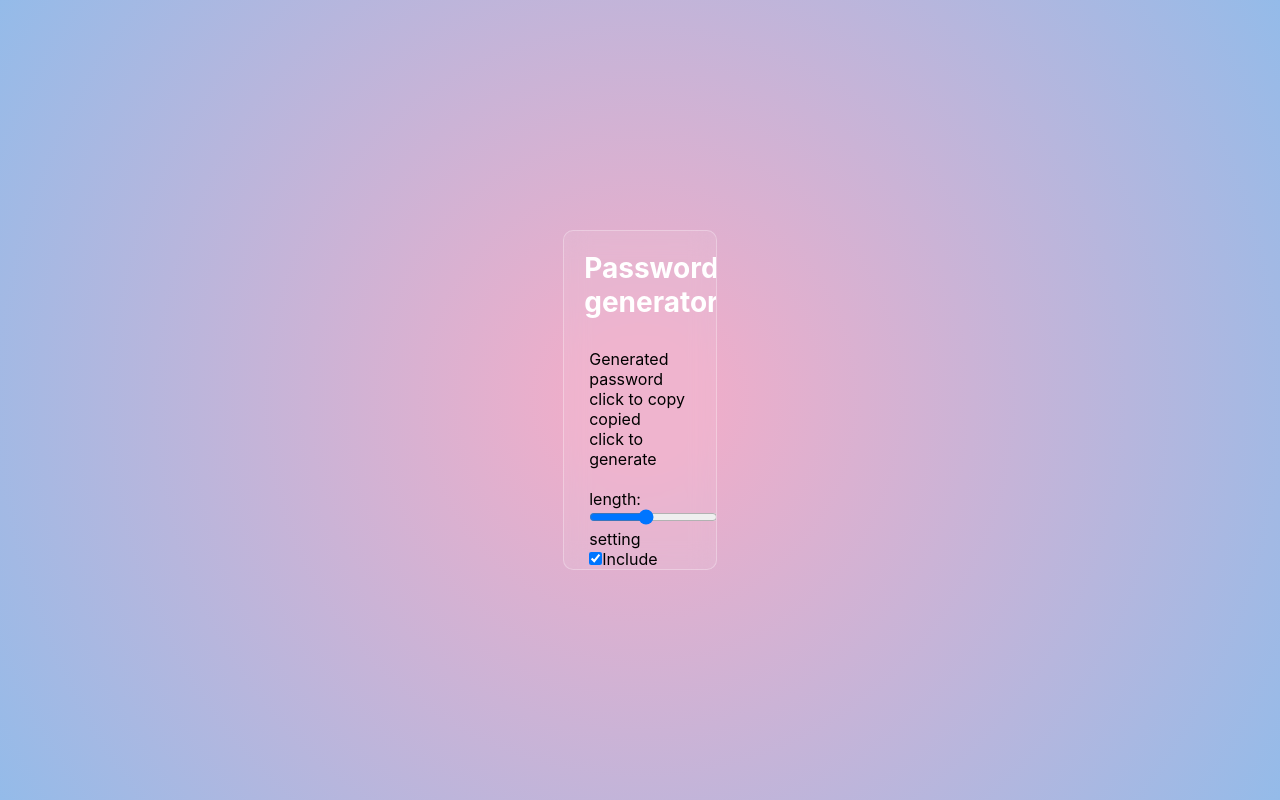
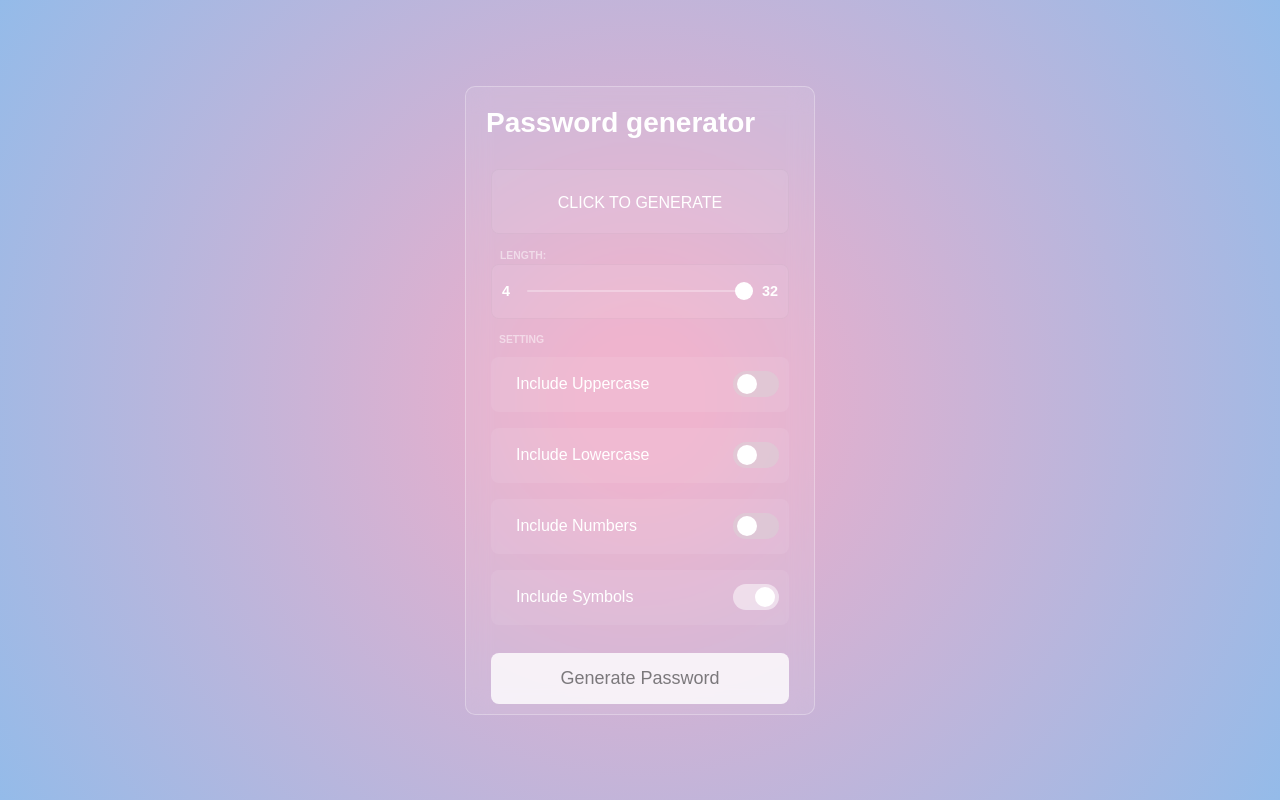
Before and after one commit to NikitOS-ssd/Pass-generator-app, a React (Create React App) app: page / in a window 1280 px wide. Built offline with nearby package versions, Linux system fonts and the light colour scheme.

Commit message:
Implements full css style

```diff
--- a/src/App.css
+++ b/src/App.css
@@ -11,16 +11,15 @@ body {
   align-items: center;
   background: rgb(238,174,202);
   background: radial-gradient(circle, rgba(238,174,202,1) 9%, rgba(148,187,233,1) 100%);
+  font-family: Arial;
 }
 button {
   border: 0;
   outline: 0;
 }
 .container {
-  width: 12vw;
-  height: 12vh;
+  width: 350px;
   min-height: 340px;
-  max-height: 500px;
   padding: 10px 25px;
   overflow: auto;
   border: 1px solid rgba(255, 255, 255, 0.3);
@@ -35,3 +34,210 @@ button {
   margin-bottom: 30px;
   color: #fff;
 }
+.result {
+  position: relative;
+  width: 100%;
+  height: 65px;
+  overflow: hidden;
+  margin-bottom: 30px;
+}
+.result_info {
+  position: absolute;
+  bottom: 4px;
+  color: #fff;
+  font-size: 0.8rem;
+  transition: all 150ms ease-in-out 0s;
+  transform: translateY(200%);
+  opacity: 0;
+}
+.result_info.right {
+   right: 8px;
+}
+.result_info.left {
+  left: 8px;
+}
+.result_viewbox {
+  width: 100%;
+  height: 100%;
+  background-color: rgba(255, 255, 255, 0.08);
+  border: 1px solid rgba(0, 0, 0, 0.03);
+  border-radius: 8px;
+  color: #fff;
+  text-align: center;
+  line-height: 65px;
+  text-transform: uppercase;
+  cursor: default;
+}
+ #copy-btn {
+	position: absolute;
+	top: var(--y);
+	left: var(--x);
+	width: 38px;
+	height: 38px;
+	background: #fff;
+	border-radius: 50%;
+	opacity: 0;
+	transform: translate(-50%, -50%) scale(0);
+	transition: all 350ms cubic-bezier(0.175, 0.885, 0.32, 1.275);
+	cursor: pointer;
+	z-index: 2;
+}
+.result #copy-btn:active{
+	box-shadow: translate(-50%, -50%) scale(1.35);
+}
+.result:hover #copy-btn {
+	opacity: 1;
+	transform: translate(-50%, -50%) scale(1.35);
+}
+.field-title {
+	position: absolute;
+	top: -10px;
+	left: 8px;
+	transform: translatey(-50%);
+	font-weight: 800;
+	color: rgba(255, 255, 255, 0.5);
+	text-transform: uppercase;
+	font-size: 0.65rem;
+	pointer-events:  none;
+	user-select: none;
+}
+.options {
+	width: 100%;
+	height: auto;
+	margin: 50px 0;
+}
+.range_slider {
+  position: relative;
+  width: 100%;
+  height: 55px;
+  display: flex;
+  justify-content: center;
+  align-items: center;
+  background: rgba(255, 255, 255, 0.08);
+  border: 1px solid rgba(0, 0, 0, 0.03);
+  border-radius: 8px;
+  margin-top: 30px 0px;
+}
+.range_slider::before,
+.range_slider::after {
+  position: absolute;
+  color: #fff;
+  font-size: 0.9rem;
+  font-weight: bold;
+}
+.range_slider::before {
+  content: attr(data-min);
+  left: 10px;
+}
+.range_slider::after {
+  content: attr(data-max);
+  right: 10px;
+}
+.range__slider .length__slider::after {
+	content: attr(data-length);
+	position: absolute;
+	right: -16px;
+	font-variant-numeric: tabular-nums;
+	color: #fff;
+}
+#slider {
+  -webkit-appearance: none;
+  width: calc(100% - 70px);
+  height: 2px;
+  border-radius: 5px;
+  background: rgba(255, 255, 255, 0.3);
+  outline: 0;
+  padding: 0;
+  margin: 0;
+  cursor: pointer;
+}
+#slider::-webkit-slider-thumb {
+  -webkit-appearance: none;
+  width: 18px;
+  height: 18px;
+  border-radius: 50%;
+  background: #fff;
+  transition: all 0.15s ease-in-out;
+}
+#slider::-webkit-slider-thumb:hover {
+  box-shadow: 0px 0px 4px -1px rgba(0, 0, 0, 0.5);
+  transform: scale(1.2);
+}
+#slider::-moz-range-thumb {
+	width: 20px;
+	height: 20px;
+	border: 0;
+	border-radius: 50%;
+	background: #fff;
+	cursor: pointer;
+	transition: background 0.15s ease-in-out;
+}
+#slider::-moz-range-thumb:hover {
+	background: #d4d4d4;
+}
+.settings {
+  position: relative;
+  height: auto;
+  widows: 100%;
+  display: flex;
+  flex-direction: column;
+  margin-top: 30px;
+}
+.setting {
+  position: relative;
+  width: 100%;
+  height: 55px;
+  background: rgba(255, 255, 255, 0.08);
+  border-radius: 8px;
+  display: flex;
+  align-items: center;
+  padding: 10px 25px;
+  color: #fff;
+  margin: 8px 0px;
+}
+.setting input {
+  opacity: 0;
+  position: absolute;
+}
+.setting input + label {
+  user-select: none;
+}
+.setting input + label::before, .setting input + label::after {
+	content: '';
+	position: absolute;
+	transition: 150ms cubic-bezier(0.24, 0, 0.5, 1);
+	transform: translatey(-50%);
+	top: 50%;
+	right: 10px;
+	cursor: pointer;
+}
+.setting input + label::before {
+	height: 26px;
+	width: 46px;
+	border-radius: 30px;
+	background: rgba(214, 214, 214, 0.434);
+}
+.settings .setting input + label::after {
+	height: 20px;
+	width: 20px;
+	border-radius: 60px;
+	right: 32px;
+  background: #fff;
+}
+.setting input:checked + label:before {
+  background: rgba(255, 255, 255, 0.5);
+  transition: all 150ms ease-in-out cubic-bezier(0, 0, 0, 0.1);
+}
+.setting input:checked + label:after {
+  right: 14px;
+}
+
+#generate {
+  padding: 15px 20px;
+  margin-top: 20px;
+  border-radius: 8px;
+  background: rgba(255, 255, 255, 0.8);
+  font-size: 18px;
+  color: rgba(0, 0, 0, 0.5);
+  cursor: pointer;
+}
--- a/src/App.js
+++ b/src/App.js
@@ -6,6 +6,7 @@ function App() {
     <div className="container">
       <h2 className="title">Password generator</h2>
 
+      <div className="result">
         <div className="result_title field-title">
           Generated password
         </div>
@@ -21,35 +22,41 @@ function App() {
         </div>
 
         <button id="copy-btn">
-        {/* COPY ICON */}
-        {/* <img src="" alt=""/> */}
+          <img src={'https://img.icons8.com/dusk/64/000000/copy.png'} width="70%" alt="Copy Icon"/>
         </button>
+      </div>
 
       <div className="length range_slider" data-min="4" data-max="32">
         <div className="length_title field-title" data-length="0">
           length:
         </div>
-        <input type="range" id="slider" min="4" max="32" value="16" step="1" />
+        <input type="range" id="slider" min="4" max="32" step="1" />
       </div>
 
-      <div className="setting">
+      <div className="settings">
         <span className="setting_title field-title">
           setting
         </span>
-        <div className="set">
-          <input type="checkbox" id="uppercase" checked />
+        <div className="setting">
+          <input type="checkbox" id="uppercase" />
           <label for="uppercase">
             Include Uppercase
           </label>
         </div>
-        <div className="set">
-          <input type="checkbox" id="lowercase" checked />
+        <div className="setting">
+          <input type="checkbox" id="lowercase" />
           <label for="lowercase">
             Include Lowercase
           </label>
         </div>
-        <div className="set">
-          <input type="checkbox" id="number" checked />
+        <div className="setting">
+          <input type="checkbox" id="number" />
+          <label for="number">
+            Include Numbers
+          </label>
+        </div>
+        <div className="setting">
+          <input type="checkbox" id="symbol" checked />
           <label for="number">
             Include Symbols
           </label>
```
Also changed, not shown: 1 other file (tests, documents, lock files or other folders). Lines whose indentation alone changed are shown as unchanged.
